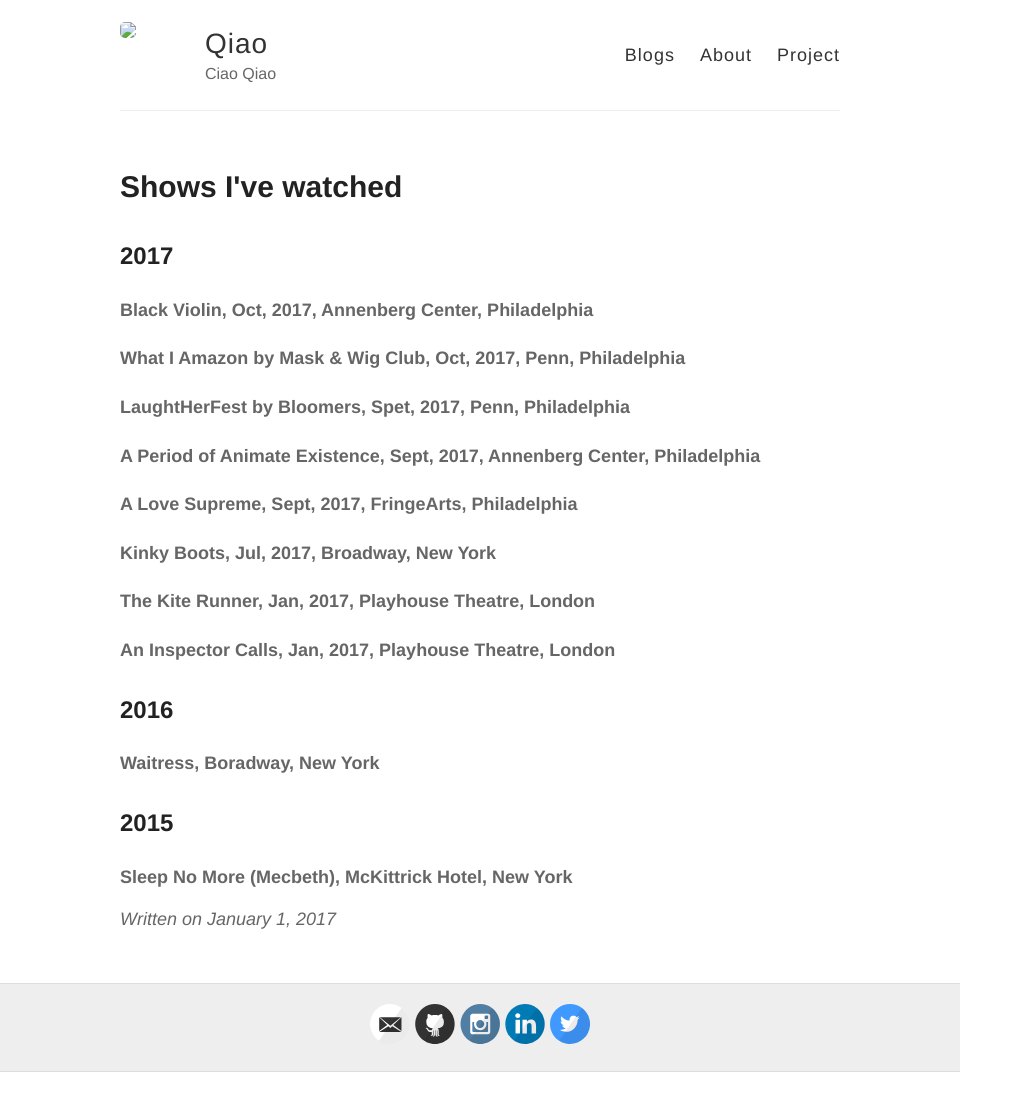
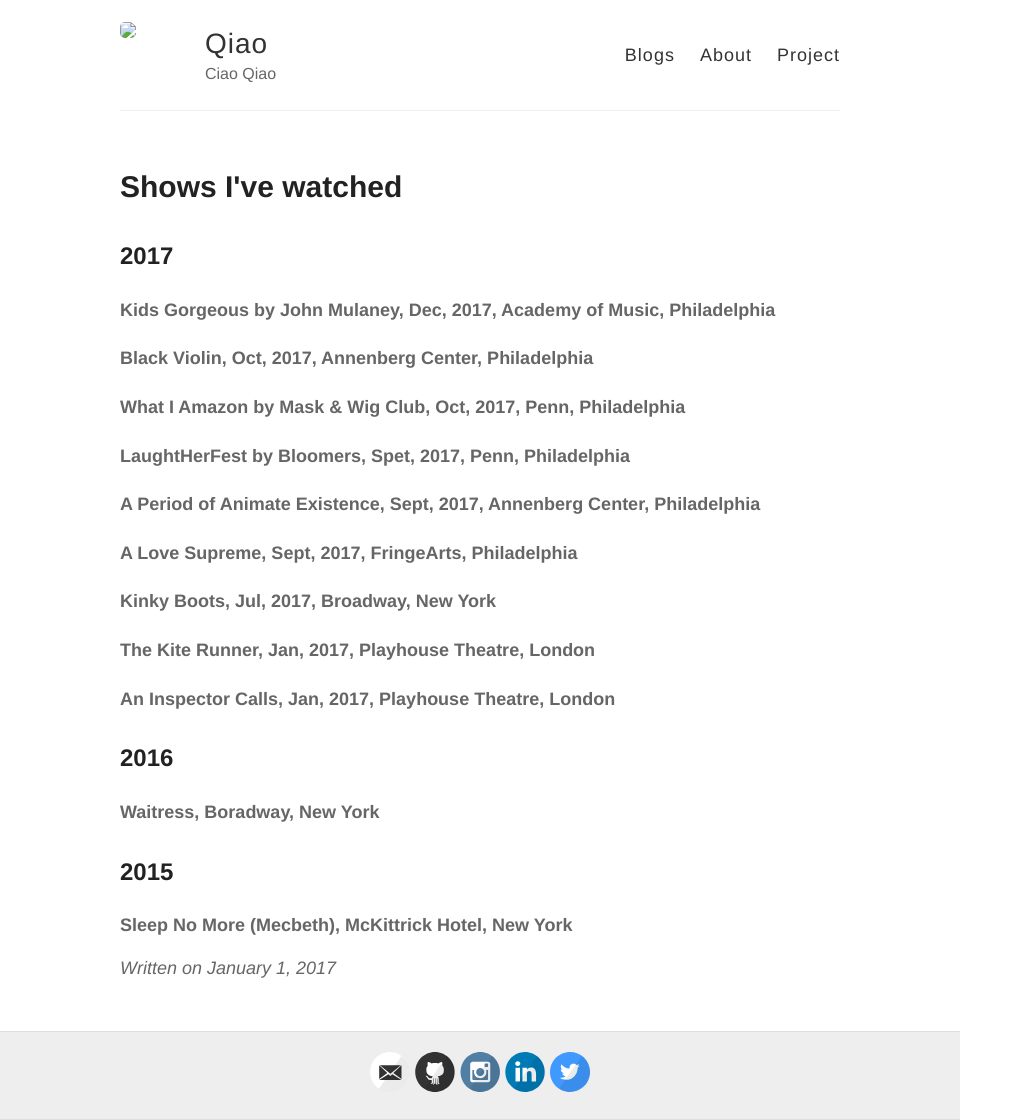
Before and after one commit to hanqiao69/hanqiao69.github.io, a Jekyll site: the page built from _posts/2017-1-1-Shows.md, in a window 1280 px wide. Shown: the whole page, without its empty margins (0-1023 px from the left). Built offline with Jekyll 4.4.1, drawn with Linux system fonts in a browser that asks for light colours; before the commit the page ends 1072 px from its top, so only the background shows below that.

Commit message:
added one more blog

```diff
--- a/_posts/2017-1-1-Shows.md
+++ b/_posts/2017-1-1-Shows.md
@@ -5,6 +5,7 @@
 
 ##   2017
 
+#### Kids Gorgeous by John Mulaney, Dec, 2017, Academy of Music, Philadelphia
 #### Black Violin, Oct, 2017, Annenberg Center, Philadelphia
 #### What I Amazon by Mask & Wig Club, Oct, 2017, Penn, Philadelphia
 #### LaughtHerFest by Bloomers, Spet, 2017, Penn, Philadelphia
```
Also changed, not shown: 1 other file.
